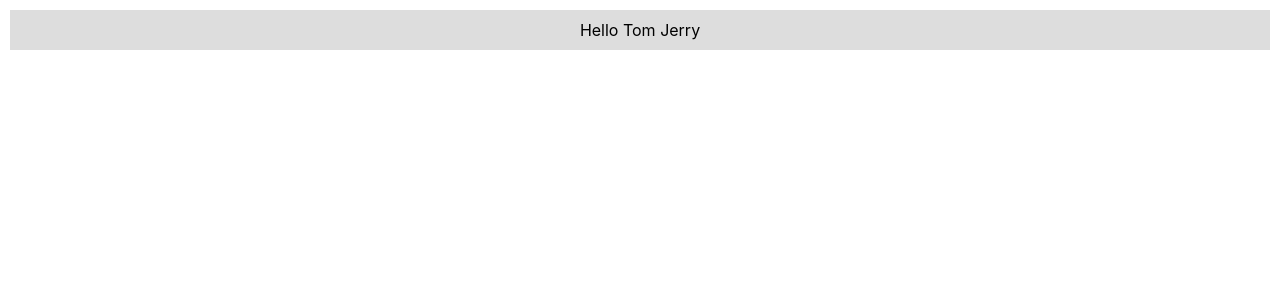
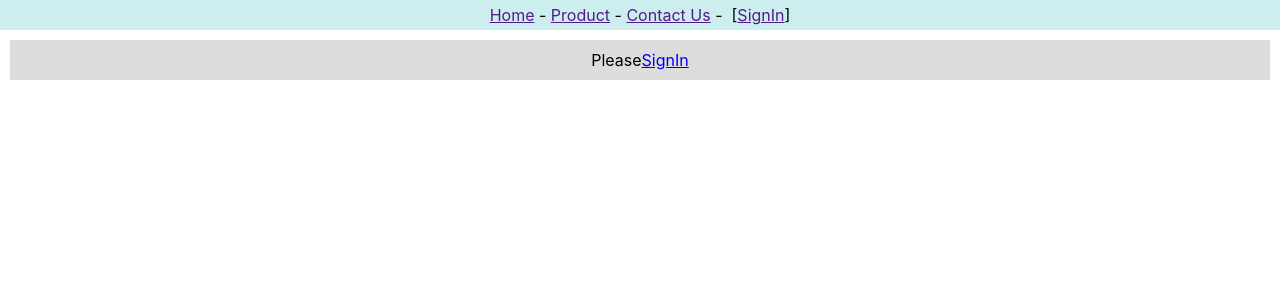
Before and after one commit to Tanongsak-BKK/app1, a React (Create React App) app: page / in a window 1280 px wide. Shown: the top 300 px of the page. Built offline with nearby package versions, Linux system fonts and the light colour scheme.

Commit message:
Use Context & State
User Context State

```diff
--- a/src/App.js
+++ b/src/App.js
@@ -1,13 +1,16 @@
 import React from "react";
 import { userContext } from "./context";
-import Content from "./context-content";
+import Content2 from "./context-content2";
+import Header2 from "./context-header2";
 
 
 export default function App() {
+  let [user , setUser] = React.useState('')
 
-  return (
-    <userContext.Provider value={'Tom Jerry'}>
-      <Content />
+  return(
+    <userContext.Provider value={[user,setUser]}>
+    <Header2/>
+    <Content2/>
     </userContext.Provider>
-  );
+  )
 }
--- /dev/null
+++ b/src/context-content2.js
@@ -0,0 +1,28 @@
+import React from "react";
+import { userContext } from "./context";
+
+export default function Content2(){
+    let [user,setUser] = React.useContext(userContext)
+
+    const contentStyle = {
+        backgroundColor : '#ddd' ,
+        textAlign : 'center' ,
+        margin : 10 ,
+        padding : 10
+    }
+
+    const onClickSignIn = (event) =>{
+        event.preventDefault()
+        setUser('Tom Jerry')
+    }
+
+    return(
+        <div style={contentStyle}>
+            {
+            (user)
+                ? <span>Hello{user}</span>
+                : <span>Please<a href=" " onClick={onClickSignIn}>SignIn</a></span>
+            }
+        </div>
+    )
+}
--- /dev/null
+++ b/src/context-header2.js
@@ -0,0 +1,40 @@
+import React  from "react";
+import { userContext} from "./context";
+
+export default class Header2 extends React.Component{
+    static contextType = userContext
+
+    render(){
+        let [user,setUser] = this.context
+
+        const headerStyle = {
+            backgroundColor : '#cee' ,
+            textAlign : 'center' ,
+            padding : 5
+        }
+
+        const onClickSignOut = (event) =>{
+                event.preventDefault()
+                setUser('')
+        }
+
+        const onClickSignIn = (event) =>{
+            event.preventDefault()
+            setUser('Tom Jerry')
+        }
+
+        return(
+            <div style={headerStyle}>
+                <a href="">Home</a>&nbsp;-&nbsp;
+                <a href="">Product</a>&nbsp;-&nbsp;
+                <a href="">Contact Us</a>&nbsp;-&nbsp;&nbsp;
+                {
+                    (user)
+                    ? <span>[{user}&nbsp;:&nbsp;
+                                <a href="" onClick={onClickSignOut}>SignOut</a>]</span>
+                    : <span>[<a href="" onClick={onClickSignIn}>SignIn</a>]</span>
+                }
+            </div>
+        )
+    }
+}
```
